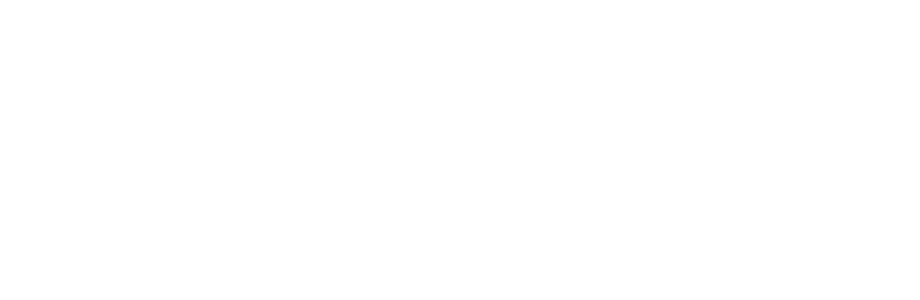
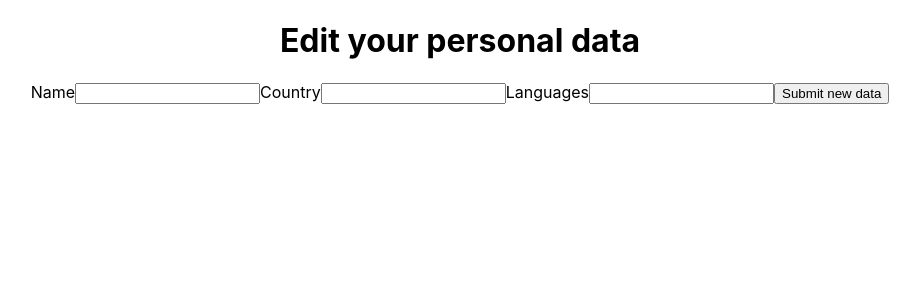
Before and after one commit to dlamo/join-my-trip-frontend, a React (Create React App) app: page /account/edit in a window 1280 px wide. Shown: the top 300 px of the page, without its empty margins (180-1100 px from the left). Built offline with nearby package versions, Linux system fonts and the light colour scheme.

Commit message:
edit account implemented

```diff
--- a/src/components/Account.jsx
+++ b/src/components/Account.jsx
@@ -52,6 +52,8 @@ function Account(props) {
                     <h4>{user.name}</h4>
                     <h5>Country</h5>
                     <h4>{user.country}</h4>
+                    <h5>Languages</h5>
+                    <h4>{user.languages}</h4>
                 </div>
             }
             <button onClick={handleLogout}>Logout</button>
--- /dev/null
+++ b/src/components/AccountEdit.jsx
@@ -0,0 +1,36 @@
+import React from 'react'
+
+function AccountEdit({userFormData, handleChange, handleSubmitEdit}) {
+    const {name = '', country = '', languages = ''} = userFormData
+    return (
+        <div>
+            <h1>Edit your personal data</h1>
+            <form onSubmit={handleSubmitEdit}>
+                <label>Name</label>
+                <input
+                    type="text"
+                    name="name"
+                    value={name}
+                    onChange={handleChange}
+                    />
+                <label>Country</label>
+                <input
+                    type="text"
+                    name="country"
+                    value={country}
+                    onChange={handleChange}
+                    />
+                <label>Languages</label>
+                <input
+                    type="text"
+                    name="languages"
+                    value={languages}
+                    onChange={handleChange}
+                    />
+                <input type="submit" value='Submit new data'/>
+            </form>
+        </div>
+    )
+}
+
+export default AccountEdit
--- a/src/components/AuthCt.jsx
+++ b/src/components/AuthCt.jsx
@@ -35,7 +35,7 @@ function AuthCt() {
             })
         })
     }
-    const handleSubmitSignup = (e) => {
+    const handleSubmitSignup = e => {
         e.preventDefault()
         const {username, password, email} = userFormData
         service.signup(username, password, email)
@@ -45,6 +45,15 @@ function AuthCt() {
             dispatch({
                 type: INIT_FORM
             })
+        })
+    }
+    const handleSubmitEdit = e => {
+        e.preventDefault()
+        const {name, country, languages} = userFormData
+        service.edit(name, country, languages)
+        .then(response => {
+            getUser(response)
+            history.push('/account')
         })
     }
     const getUser = userObj => {
@@ -57,6 +66,7 @@ function AuthCt() {
             handleChange={handleChange}
             handleSubmitLogin={handleSubmitLogin}
             handleSubmitSignup={handleSubmitSignup}
+            handleSubmitEdit={handleSubmitEdit}
             getUser={getUser}
         />
     )
--- a/src/reducers/authReducer.js
+++ b/src/reducers/authReducer.js
@@ -4,7 +4,10 @@ export const INIT_FORM = 'INIT_FORM'
 export const initialState = {
     username: '',
     password: '',
-    email: ''
+    email: '',
+    name: '',
+    country: '',
+    languages: ''
 }
 
 export const authReducer = (state, { type, payload }) => {
--- a/src/services/authService.js
+++ b/src/services/authService.js
@@ -29,10 +29,10 @@ class AuthService {
         .then(response => response.data)
     }
 
-    /*edit = (username, campus, course) => {
-        return this.service.post('/edit', {username, campus, course})
+    edit = (name, country, languages) => {
+        return this.service.put('/edit', {name, country, languages, isCompleted: true})
         .then(response => response.data)
-    }*/
+    }
 
     upload = picture => {
         return this.service.post('/upload', picture)
--- a/src/views/Auth.jsx
+++ b/src/views/Auth.jsx
@@ -4,6 +4,7 @@ import Home from '../components/Home'
 import Signup from '../components/Signup'
 import Login from '../components/Login'
 import Account from '../components/Account'
+import AccountEdit from '../components/AccountEdit'
 
 function Auth({
     userFormData,
@@ -11,6 +12,7 @@ function Auth({
     handleChange,
     handleSubmitLogin,
     handleSubmitSignup,
+    handleSubmitEdit,
     getUser
 }) {
     return (
@@ -48,6 +50,15 @@ function Auth({
                             user={loggedUser}
                             />}
                     />
+                <Route
+                    path='/account/edit'
+                    render={props =>
+                        <AccountEdit {...props}
+                        userFormData={userFormData}
+                        handleChange={handleChange}
+                        handleSubmitEdit={handleSubmitEdit}
+                            />}
+                    />
             </Switch>
         </div>
     )
```
